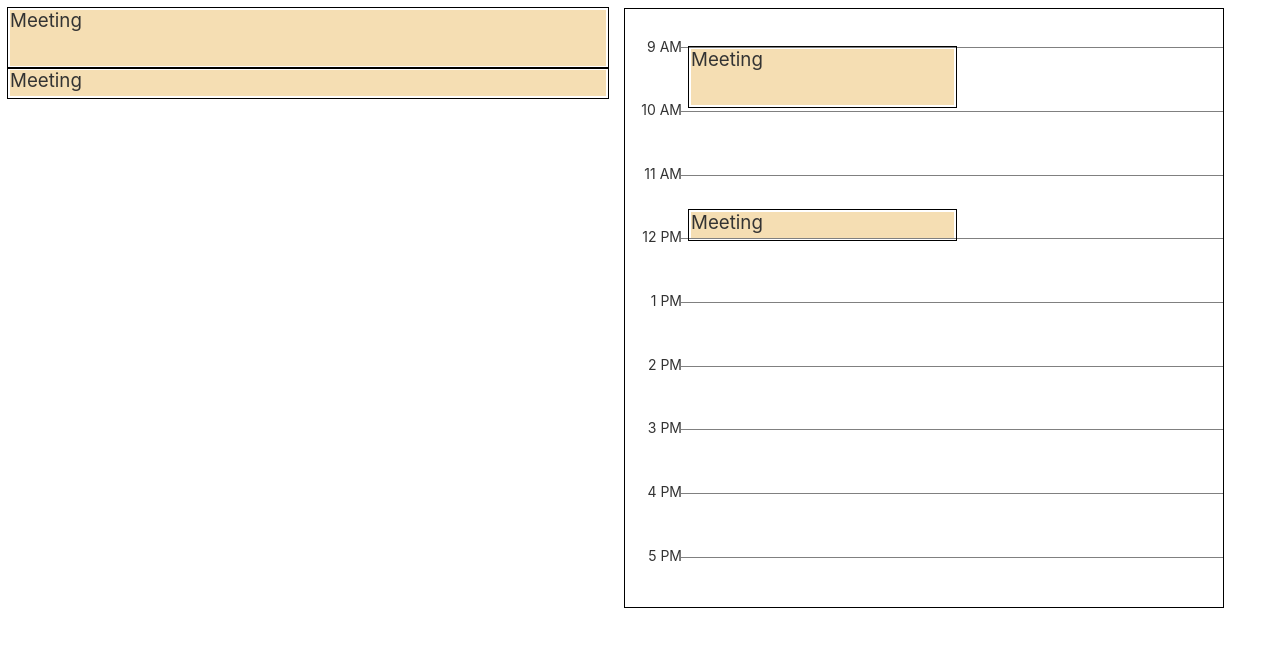
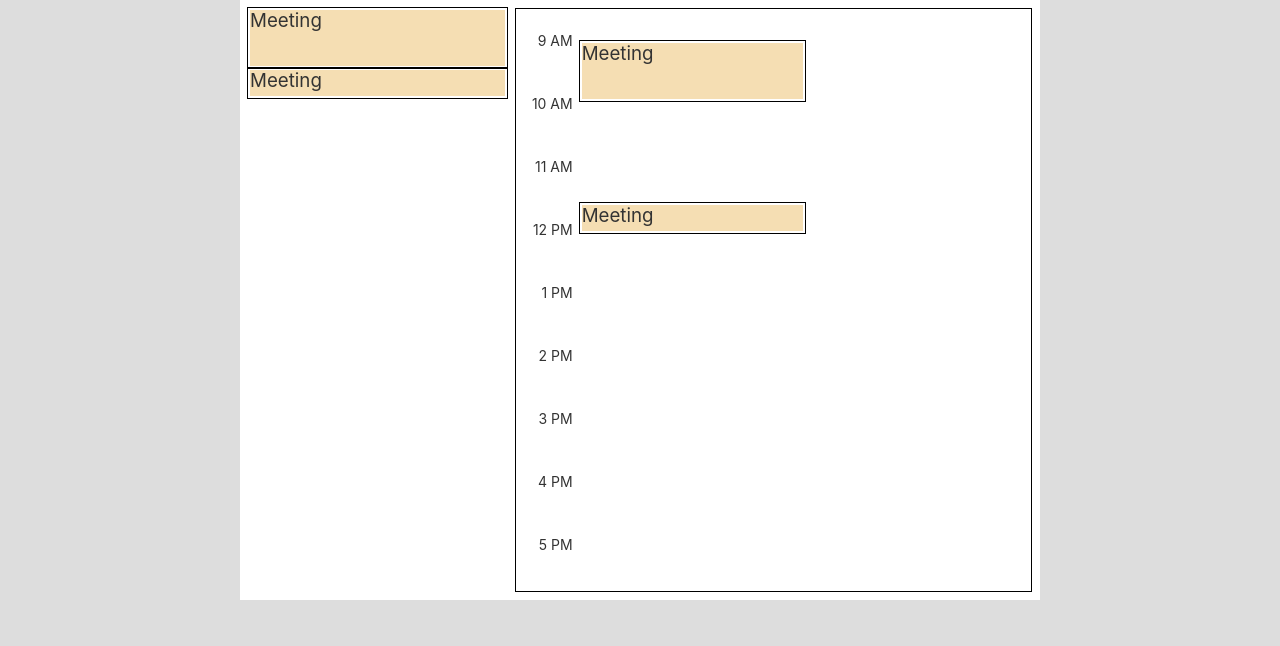
Before and after one commit to Auroratide/secretary-scramble, a Svelte app: page / in a window 1280 px wide. Shown: the top 646 px of the page. Built offline with nearby package versions, Linux system fonts and the light colour scheme.

Commit message:
Trying out a viewport to visualize the playable area for now

```diff
--- a/public/global.css
+++ b/public/global.css
@@ -14,9 +14,10 @@ html, body {
 body {
 	color: #333;
 	margin: 0;
-	padding: 8px;
+	padding: 0;
 	box-sizing: border-box;
 	font-family: -apple-system, BlinkMacSystemFont, "Segoe UI", Roboto, Oxygen-Sans, Ubuntu, Cantarell, "Helvetica Neue", sans-serif;
+	background-color: #ddd;
 }
 
 a {
--- a/src/App.svelte
+++ b/src/App.svelte
@@ -3,6 +3,7 @@
 	import Meeting from './Meeting.svelte'
 	import Schedule from './Schedule.svelte'
 	import ScheduleColumn from './ScheduleColumn.svelte'
+	import Viewport from './Viewport.svelte'
 
 	let unscheduled = [
 		createUnscheduledMeeting({ duration: 60 }),
@@ -15,6 +16,7 @@
 	]
 </script>
 
+<Viewport>
 	<main>
 		<div class="unscheduled">
 			{#each unscheduled as meeting (meeting.id)}
@@ -27,19 +29,21 @@
 			</Schedule>
 		</div>
 	</main>
+</Viewport>
 
 <style>
 	main {
-		display: flex;
-		gap: 1em;
+		display: grid;
+		grid-template-columns: 1fr 2fr;
+		gap: 0.5em;
+		height: 100%;
 	}
 
 	.unscheduled {
-		width: 600px;
+		height: 100%;
 	}
 
 	.meetings {
-		width: 600px;
-		height: 600px;
+		height: 100%
 	}
 </style>
--- /dev/null
+++ b/src/Viewport.svelte
@@ -0,0 +1,13 @@
+<div class="viewport">
+    <slot></slot>
+</div>
+
+<style>
+    .viewport {
+        width: 50rem;
+        height: 37.5em;
+        margin: auto;
+        background-color: white;
+        padding: 0.5em;
+    }
+</style>
```
Lines whose indentation alone changed are shown as unchanged.
